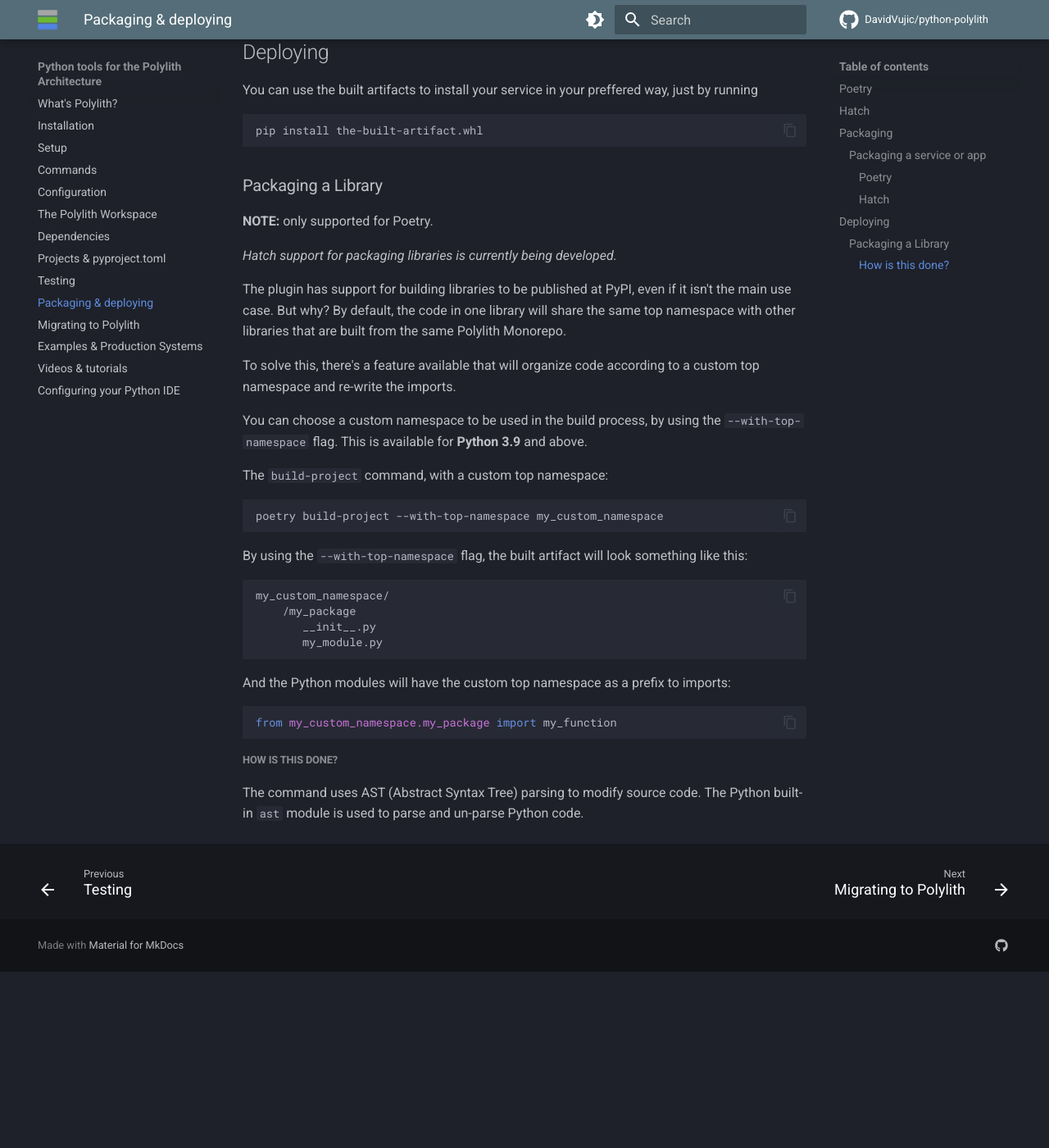
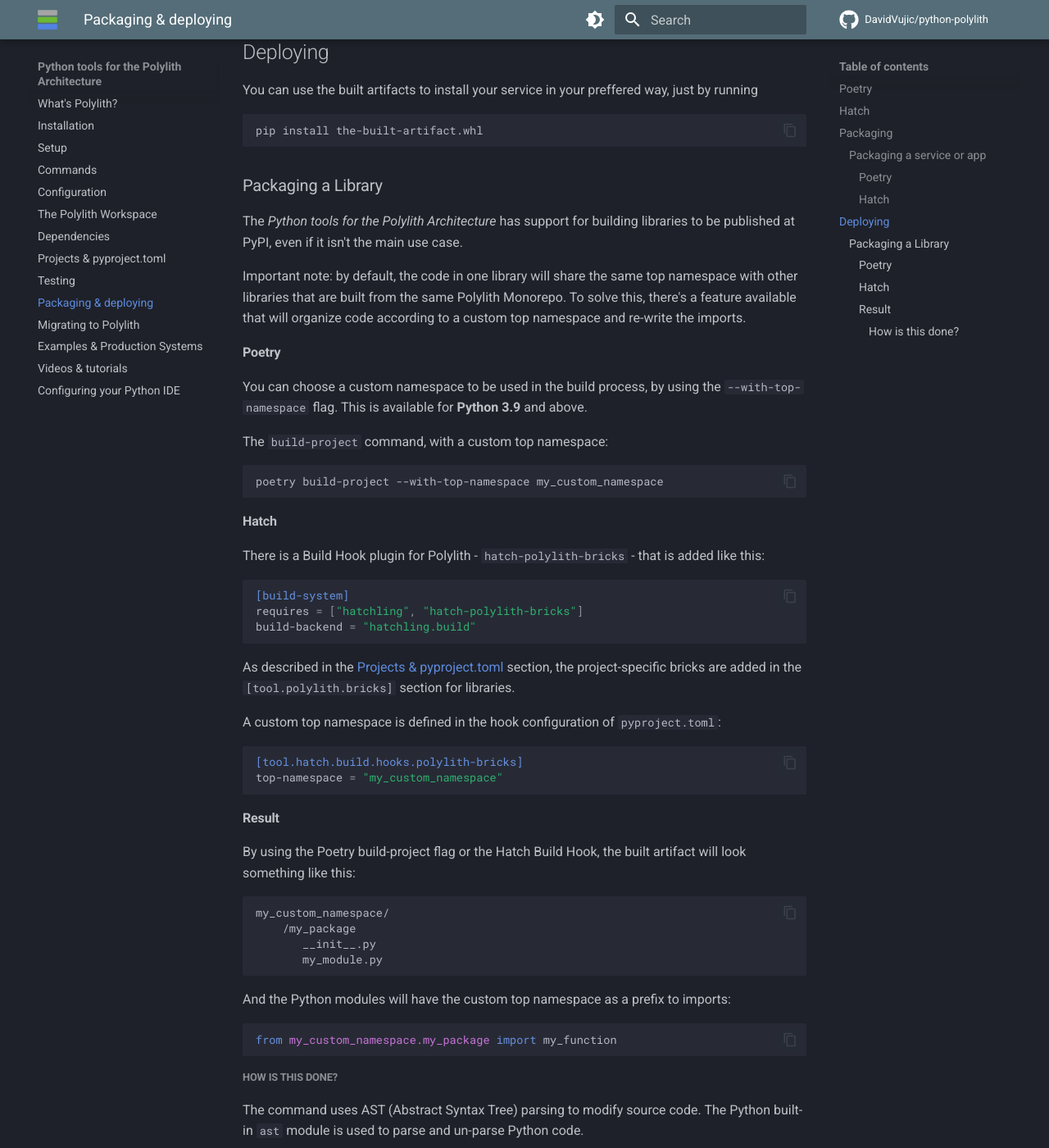
Before and after one commit to DavidVujic/python-polylith-docs, an MkDocs documentation site: the page built from docs/deployment.md, in a window 1280 px wide and 1400 px high, scrolled down 1031 px. Shown: the whole window at 82% size. Built offline with MkDocs 1.6.1 and Material for MkDocs 9.7.7, drawn with Linux system fonts in a browser that asks for light colours; comment, search, counter and statistics services are not loaded; before the commit the page ends 2216 px from its top, so only the background shows below that.

Commit message:
add docs about the support for Hatch Libraries, by using the hatch-polylith-bricks build hook plugin

````diff
--- a/docs/deployment.md
+++ b/docs/deployment.md
@@ -42,16 +42,13 @@ pip install the-built-artifact.whl
 
 ### Packaging a Library
 
-__NOTE:__ only supported for Poetry.
+The _Python tools for the Polylith Architecture_ has support for building libraries to be published at PyPI,
+even if it isn't the main use case.
 
-_Hatch support for packaging libraries is currently being developed._
+Important note: by default, the code in one library will share the same top namespace with other libraries that are
+built from the same Polylith Monorepo. To solve this, there's a feature available that will organize code according to a custom top namespace and re-write the imports.
 
-The plugin has support for building libraries to be published at PyPI, even if it isn't the main use case.
-But why? By default, the code in one library will share the same top namespace with other libraries that are
-built from the same Polylith Monorepo.
-
-To solve this, there's a feature available that will organize code according to a custom top namespace and re-write the imports.
-
+#### Poetry
 You can choose a custom namespace to be used in the build process, by using the `--with-top-namespace` flag.
 This is available for __Python 3.9__ and above.
 
@@ -61,7 +58,26 @@ The `build-project` command, with a custom top namespace:
 poetry build-project --with-top-namespace my_custom_namespace
 ```
 
-By using the `--with-top-namespace` flag, the built artifact will look something like this:
+#### Hatch
+There is a Build Hook plugin for Polylith - `hatch-polylith-bricks` -  that is added like this:
+``` toml
+[build-system]
+requires = ["hatchling", "hatch-polylith-bricks"]
+build-backend = "hatchling.build"
+```
+
+As described in the [Projects & pyproject.toml](projects.md) section,
+the project-specific bricks are added in the `[tool.polylith.bricks]` section for libraries.
+
+A custom top namespace is defined in the hook configuration of `pyproject.toml`:
+
+``` toml
+[tool.hatch.build.hooks.polylith-bricks]
+top-namespace = "my_custom_namespace"
+```
+
+#### Result
+By using the Poetry build-project flag or the Hatch Build Hook, the built artifact will look something like this:
 ```shell
 my_custom_namespace/
     /my_package
````
Also changed, not shown: docs/projects.md (+23 -0 lines).
